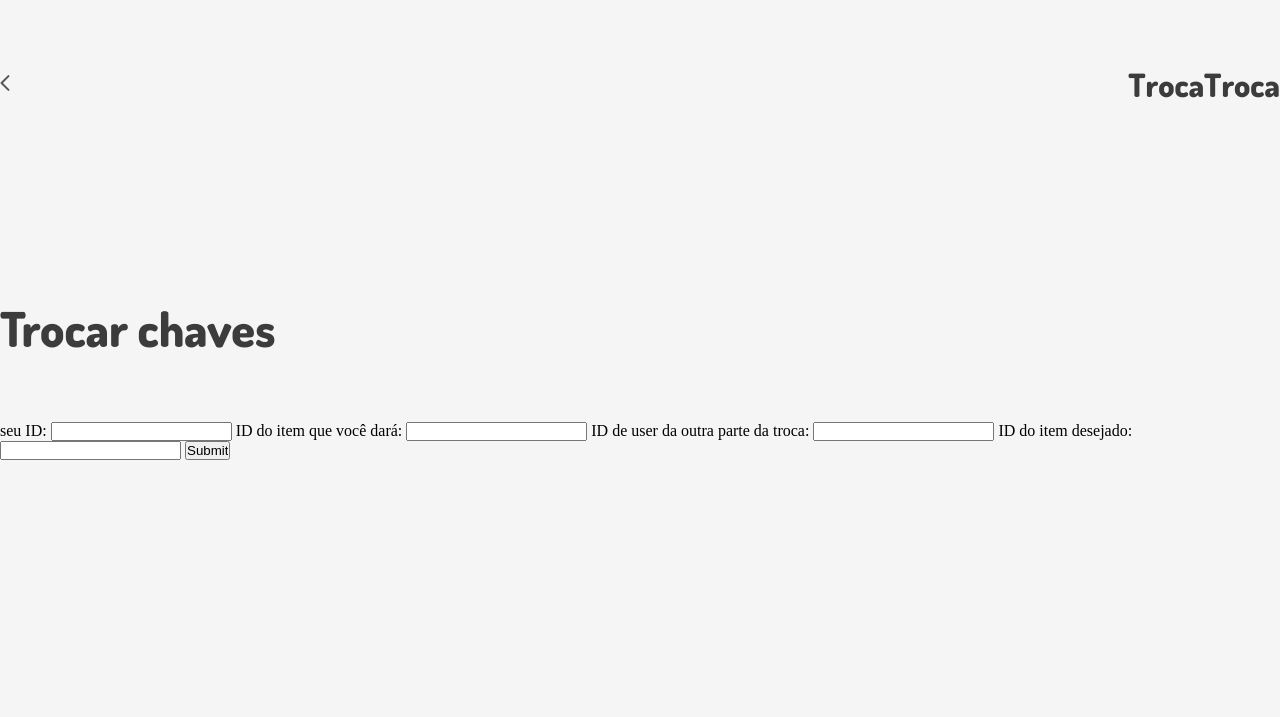
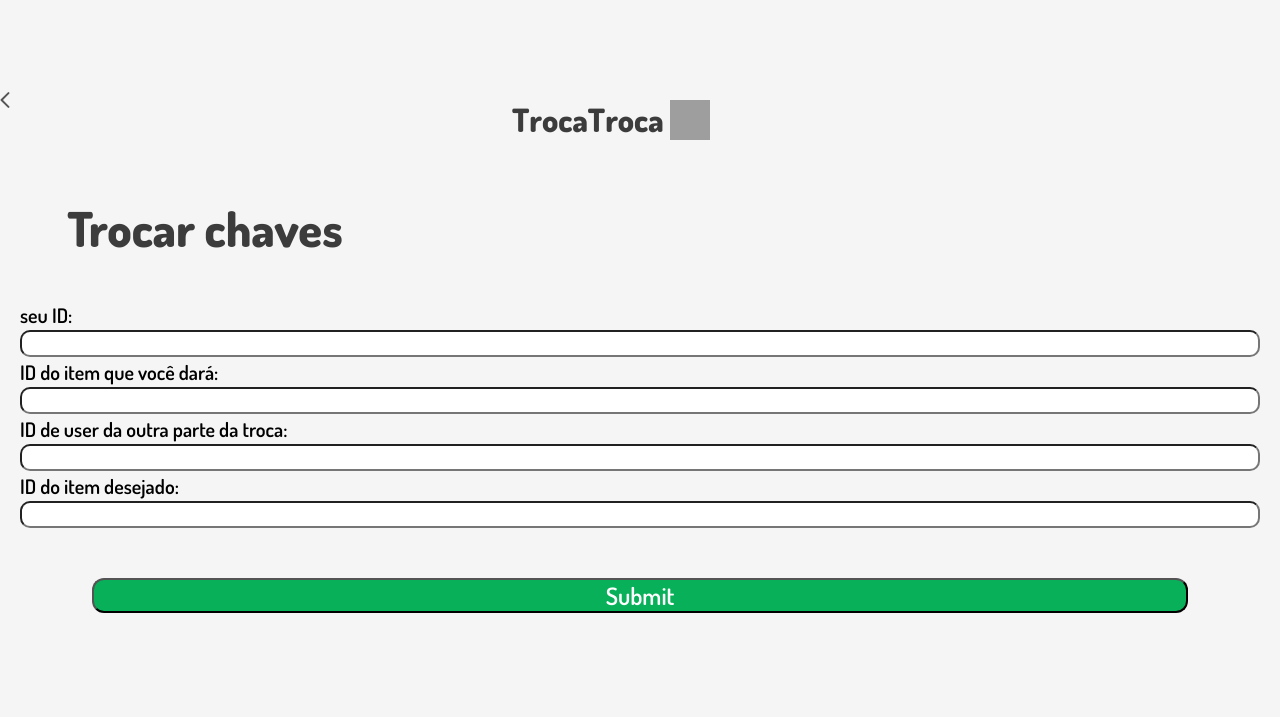
Before and after one commit to kelvennds1/TrocaTroca-UnB, a Flask app: page /swap in a window 1280 px wide. Shown: the top 717 px of the page. Run offline with Flask 3, Linux system fonts and the light colour scheme; parts of the project's set-up code (start-up, migrations or seed data) failed here and were passed over; grey boxes are pictures that could not be loaded.

Commit message:
Paginas de swap feitas

```diff
--- a/static/styles/swap.css
+++ b/static/styles/swap.css
@@ -41,6 +41,18 @@ header{
   align-items:center;
   justify-content: space-between;
 }
+
+.tag-superior {
+  width: 60%;
+  display: flex;
+  align-items: flex-end;
+  flex-direction: row;
+  margin: 1em 0em 0em 0em;
+}
+.image-logo{
+  width: 2.5em;
+  height: 2.5em;
+}
 .troca-troca{
   font-style: normal;
   font-weight: 800;
@@ -48,19 +60,56 @@ header{
   font-family: 'Dosis';
   font-feature-settings: 'kern' off;
   color: #3C3C3C;
+  margin: 0.6em 0.2em 0em 0em;
+}
+
+.box-bordy{
+  display: flex;
+  flex-direction: column;
+
+
 }
 .register-text{
   margin-top: 15.054vw;
-  margin-bottom: 5vw;
+  margin-bottom: 1vw;
   font-family: 'Dosis';
   font-style: normal;
   font-weight: 800;
   font-size: 48px;
   color: #3C3C3C;
+  margin: 1.2em 1em 0.5em 1.4em;
+  justify-content: center;
+  align-items: center;
 }
+
 .input-container {
+  font-size: 20px;
+  font-family: 'Dosis';
+  font-weight: 600;
+  margin: 1em;
   display: flex;
-  margin-bottom: 15px;
+  flex-direction: column;
+  margin-bottom: 1em;
+
+.input-caracter {
+    border-radius: 0.5em;
+    margin: 0.1em 0 0.1em 0;
+    height: 5%;
+    font-size: 20px;
+  }
+
+
+.button-submit {
+  font-family: 'Dosis';
+  font-weight: 600;
+  font-size: 24px;
+  margin: 2em 3em 0 3em;
+  border-radius: 0.5em;
+  color: #ffffff;
+  background-color: #08b059;
+}
+
+
 }
 .login-input {
   flex: 1;
@@ -68,7 +117,7 @@ header{
   width: 70vw;
   border: 0;
   background-color: #e9e9e9;
-  border-radius: 10px;
+  border-radius: 16px;
   outline: none;
   font-size: 20px;
   font-family: 'Dosis';
@@ -123,8 +172,9 @@ header{
 /* registrar css ends */
 
 .green-bar {
-    width: 100%;
+    width: 80%;
     height: 20px;
+    margin: 0 1em 0 1em;
     background-color: green;
     position: relative;
     overflow: hidden;
@@ -132,6 +182,7 @@ header{
 
   .green-bar-fill {
     width: 100%;
+    margin: 0 1em 0 1em;
     height: 100%;
     background-color: limegreen;
     position: absolute;
@@ -148,3 +199,23 @@ header{
       width: 0%;
     }
   }
+
+  /* Pagina swag_fail */
+
+  .texto_centro{
+      margin: 5em 1.4em 5em 1.4em;
+      font-size: 20px;
+      font-weight: 500;
+      text-align: justify;
+  }
+
+  .texto_status {
+    margin: 5em 1em 1em 1em;
+    font-size: 20px;
+    font-weight: 600;
+    text-align: justify;
+  }
+
+#countdown{
+  margin: 0.2em 1em 0 1em;
+}
--- a/templates/swap.html
+++ b/templates/swap.html
@@ -12,23 +12,35 @@
                 <img class="back-button-img" alt="" src="../static/img/back-button.svg" />
                 <!-- <a href="/login" class="back-link"></a> -->
             </div>
+
+            <div class="tag-superior">
               <div class="troca-troca">TrocaTroca</div>
+              <img class="image-logo" src="/TrocaTroca-UnB/static/img/logo-trocatroca.png" alt="logo">
+            </div>
         </header>
 
+        <div class="box-bordy">
           <div class="register-text">Trocar chaves</div>
           <form method="POST" action="/swap">
+
+            <div class="input-container">
               <label for="iditem_receive">seu ID:</label>
-            <input type="text" id="idperson_this_party" name="idperson_this_party">
+              <input class="input-caracter" type="text" id="idperson_this_party" name="idperson_this_party">
               <label for="iditem_give">ID do item que você dará:</label>
-            <input type="text" id="iditem_give" name="iditem_give">
+              <input class="input-caracter" type="text" id="iditem_give" name="iditem_give">
               <label for="iditem_receive">ID de user da outra parte da troca:</label>
-            <input type="text" id="idperson_other_party" name="idperson_other_party">
+              <input class="input-caracter" type="text" id="idperson_other_party" name="idperson_other_party">
               <label for="iditem_receive">ID do item desejado:</label>
-            <input type="text" id="iditem_receive" name="iditem_receive">
-            <button type="submit">Submit</button>
+              <input class="input-caracter" type="text" id="iditem_receive" name="iditem_receive">
+              <button type="submit" class="button-submit">Submit</button>
+            </div>
           </form>
+        </div>
 
-      {# !TODO: this is clashing w route logic in swap.py , needs clarity #}
+      <br>
+      <br>
+      <br>
+          <!-- {# !TODO: this is clashing w route logic in swap.py , needs clarity #} -->
         <script>
           function checkSwapStatus() {
             fetch('/swap_status')
```
Also changed, not shown: templates/swap_fail.html (+8 -5 lines), templates/swap_status.html (+14 -2 lines), templates/swap_success.html (+29 -2 lines). Lines whose indentation alone changed are shown as unchanged.
